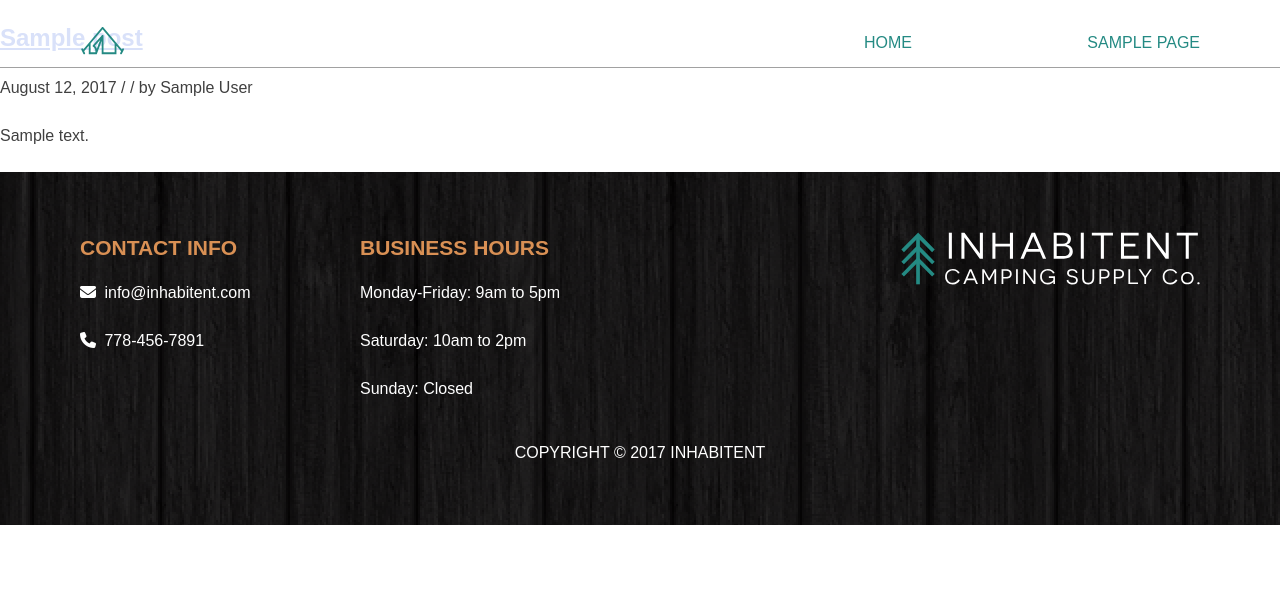
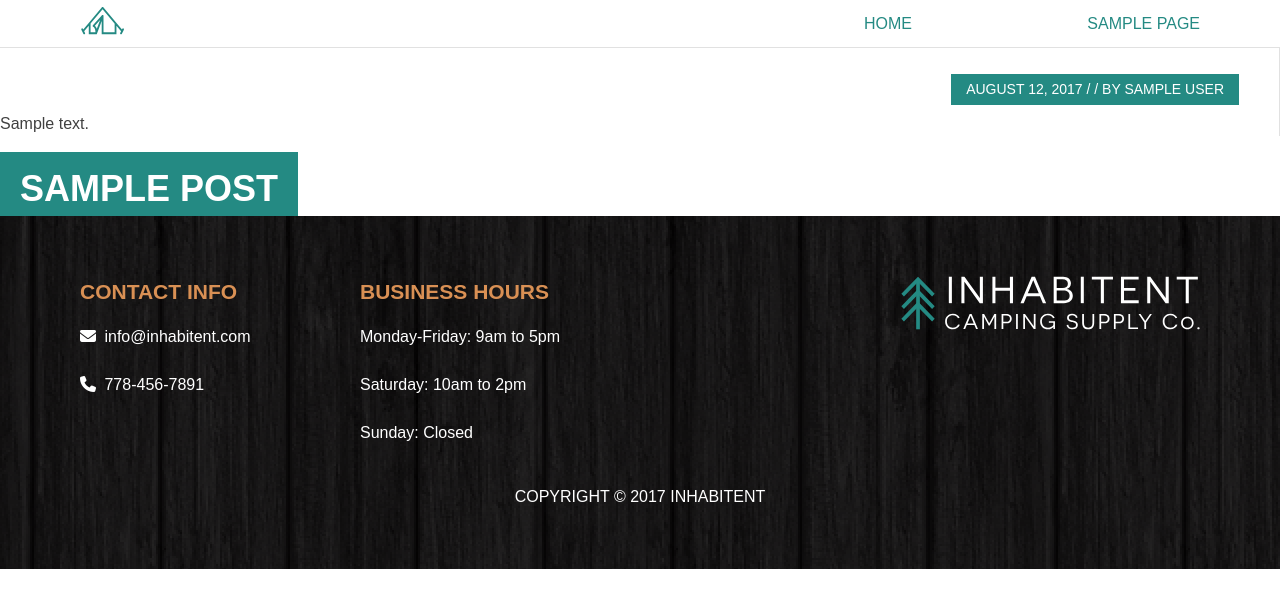
Before and after one commit to bsoetarto7/inhabitent, a WordPress theme: template themes/inhabitent/index.php in a window 1280 px wide. Shown: the top 608 px of the page. Run offline with PHP 8.4 and a stand-in for WordPress, Linux system fonts and the light colour scheme; the site name, menu and one post (Sample post) are stand-ins, and other content is empty; some libraries are stand-ins or nearby versions.

Commit message:
Styled the journal, single post page and the sidebar

```diff
--- a/themes/inhabitent/header.php
+++ b/themes/inhabitent/header.php
@@ -24,7 +24,7 @@
 				<div class="container-fluid flex-container-no-wrap">
 					<div class="site-branding flex-item-70">
 						<h1 class="site-title screen-reader-text"><a href="<?php echo esc_url( home_url( '/' ) ); ?>" rel="home"><?php bloginfo( 'name' ); ?></a></h1>
-						<img src=<?php echo get_stylesheet_directory_uri(); ?>/images/inhabitent-logo-tent.svg alt="">
+						<a href=<?php echo home_url() ?>><img src=<?php echo get_stylesheet_directory_uri(); ?>/images/inhabitent-logo-tent.svg alt="Inhabitent logo"></a>
 					</div><!-- .site-branding -->
 
 					<nav id="site-navigation" class="main-navigation flex-item-30" role="navigation">
--- a/themes/inhabitent/sass/_globals.scss
+++ b/themes/inhabitent/sass/_globals.scss
@@ -13,12 +13,12 @@ h1,h2,h3,h4,h5,h5,h6{
 .container{
   padding: 20px 15px;
   margin: 0 auto;
-  width: $container-width;
+  max-width: $container-width;
 }
 .container-fluid{
   padding: 20px 0px;
   margin: 0 auto;
-  width: $container-width;
+  max-width: $container-width;
 }
 .vertical-align-center{
   align-items: center;
--- a/themes/inhabitent/sass/_navigation.scss
+++ b/themes/inhabitent/sass/_navigation.scss
@@ -26,10 +26,11 @@ a {
 
 /* Menus */
 .site-header{
-	border-bottom: 1px solid $color__light-grey-brand;
+	border-bottom: 1px solid $color__grey-border;
 	position: fixed;
 	width: 100%;
 	background-color: $color__white-header;
+	z-index: 10;
 	.flex-container-no-wrap{
 		align-items: center;
 	}
--- a/themes/inhabitent/sass/_page-templates.scss
+++ b/themes/inhabitent/sass/_page-templates.scss
@@ -2,4 +2,80 @@
 # Page Templates
 --------------------------------------------------------------*/
 
+body{
+  .site-content{
+    overflow: auto;
+    padding-top: 48px;
+  }
+  &:not(.home){
+    .site-content{
+      display: flex;
+      flex-wrap: nowrap;
+      max-width: 1120px;
+      margin: 0 auto;
+    }
+  }
+  .content-area{
+    padding: 40px 40px 0 0;
+    flex: 0 0 70%;
+    border-right: 1px solid $color__grey-border;
+    h2{
+      font-size: 2.1rem;
+    }
+  }
+  .widget-area{
+    flex: 0 0 30%;
+    padding: 40px 0 0 40px;
+  }
+}
+
+.blog,.single-post{
+  .entry-header{
+    position: relative;
+    img{
+      width: 100%;
+    }
+    .entry-title{
+      position: absolute;
+      top: 0;
+      background-color: $color__green-brand;
+      padding: 10px 20px;
+      margin-top: 40px;
+      max-width: 75%;
+      font-size: 36px;
+      color:$color__white-text;
+      text-transform: uppercase;
+      a{
+        color:$color__white-text;
+        text-decoration: none;
+        &:hover{
+          color: $color__yellow-brand;
+        }
+      }
+    }
+    .entry-meta{
+      position: absolute;
+      right: 0;
+      bottom: 7px;
+      background-color: $color__green-brand;
+      padding: 5px 15px;
+      text-transform: uppercase;
+      color: $color__white-text;
+      font-size: 14px;
+      a{
+        color: $color__white-text;
+        text-decoration: none;
+        &:hover{
+          color: $color__yellow-brand;
+        }
+      }
+    }
+  }
+}
+.blog{
+  .post{
+    margin-bottom: 80px;
+  }
+}
+
 /* Front page */
--- a/themes/inhabitent/sass/_variables.scss
+++ b/themes/inhabitent/sass/_variables.scss
@@ -28,6 +28,7 @@ $color__orange-brand:#d99054;
 $color__yellow-brand:#f0e4d1;
 $color__light-grey-brand:#a1a1a1;
 $color__medium-grey-brand:#808080;
+$color__grey-border:#e1e1e1;
 
 
 // Typography
--- a/themes/inhabitent/sass/style.scss
+++ b/themes/inhabitent/sass/style.scss
@@ -64,3 +64,4 @@ Nicolas Gallagher and Jonathan Neal http://necolas.github.com/normalize.css/
 @import "content";
 @import "media";
 @import "page-templates";
+@import "footer";
--- a/themes/inhabitent/style.css
+++ b/themes/inhabitent/style.css
@@ -232,12 +232,12 @@ h1, h2, h3, h4, h5, h5, h6 {
 .container {
   padding: 20px 15px;
   margin: 0 auto;
-  width: 1120px; }
+  max-width: 1120px; }
 
 .container-fluid {
   padding: 20px 0px;
   margin: 0 auto;
-  width: 1120px; }
+  max-width: 1120px; }
 
 .vertical-align-center {
   -ms-flex-align: center;
@@ -483,10 +483,11 @@ a {
 
 /* Menus */
 .site-header {
-  border-bottom: 1px solid #a1a1a1;
+  border-bottom: 1px solid #e1e1e1;
   position: fixed;
   width: 100%;
-  background-color: rgba(255, 255, 255, 0.8); }
+  background-color: rgba(255, 255, 255, 0.8);
+  z-index: 10; }
   .site-header .flex-container-no-wrap {
     -ms-flex-align: center;
         align-items: center; }
@@ -763,4 +771,91 @@ object {
 /*--------------------------------------------------------------
 # Page Templates
 --------------------------------------------------------------*/
+body .site-content {
+  overflow: auto;
+  padding-top: 48px; }
+
+body:not(.home) .site-content {
+  display: -ms-flexbox;
+  display: flex;
+  -ms-flex-wrap: nowrap;
+      flex-wrap: nowrap;
+  max-width: 1120px;
+  margin: 0 auto; }
+
+body .content-area {
+  padding: 40px 40px 0 0;
+  -ms-flex: 0 0 70%;
+      flex: 0 0 70%;
+  border-right: 1px solid #e1e1e1; }
+  body .content-area h2 {
+    font-size: 2.1rem; }
+
+body .widget-area {
+  -ms-flex: 0 0 30%;
+      flex: 0 0 30%;
+  padding: 40px 0 0 40px; }
+
+.blog .entry-header, .single-post .entry-header {
+  position: relative; }
+  .blog .entry-header img, .single-post .entry-header img {
+    width: 100%; }
+  .blog .entry-header .entry-title, .single-post .entry-header .entry-title {
+    position: absolute;
+    top: 0;
+    background-color: #248A83;
+    padding: 10px 20px;
+    margin-top: 40px;
+    max-width: 75%;
+    font-size: 36px;
+    color: #fff;
+    text-transform: uppercase; }
+    .blog .entry-header .entry-title a, .single-post .entry-header .entry-title a {
+      color: #fff;
+      text-decoration: none; }
+      .blog .entry-header .entry-title a:hover, .single-post .entry-header .entry-title a:hover {
+        color: #f0e4d1; }
+  .blog .entry-header .entry-meta, .single-post .entry-header .entry-meta {
+    position: absolute;
+    right: 0;
+    bottom: 7px;
+    background-color: #248A83;
+    padding: 5px 15px;
+    text-transform: uppercase;
+    color: #fff;
+    font-size: 14px; }
+    .blog .entry-header .entry-meta a, .single-post .entry-header .entry-meta a {
+      color: #fff;
+      text-decoration: none; }
+      .blog .entry-header .entry-meta a:hover, .single-post .entry-header .entry-meta a:hover {
+        color: #f0e4d1; }
+
+.blog .post {
+  margin-bottom: 80px; }
+
 /* Front page */
+/*--------------------------------------------------------------
+# footer
+--------------------------------------------------------------*/
+.site-footer {
+  background-image: url("../../images/dark-wood@2x.png");
+  overflow: auto; }
+  .site-footer h2 {
+    color: #d99054;
+    font-size: 21px;
+    margin-top: 0px; }
+  .site-footer p {
+    color: #fff; }
+    .site-footer p a {
+      color: #fff;
+      text-decoration: none; }
+    .site-footer p .fa {
+      width: 20px; }
+  .site-footer .site-footer-items {
+    padding: 60px 0; }
+  .site-footer .footer-items:last-child {
+    text-align: right; }
+    .site-footer .footer-items:last-child img {
+      width: 300px; }
+  .site-footer .footer-copyright {
+    margin-bottom: 0; }
```
Also changed, not shown: other parts of themes/inhabitent/style.css (+31 -24 lines), themes/inhabitent/home.php (added, +23 -0 lines), themes/inhabitent/sass/_footer.scss (added, +35 -0 lines), themes/inhabitent/sass/_widgets.scss (+29 -23 lines), themes/inhabitent/build/css/style.min.css, 1 other file.
